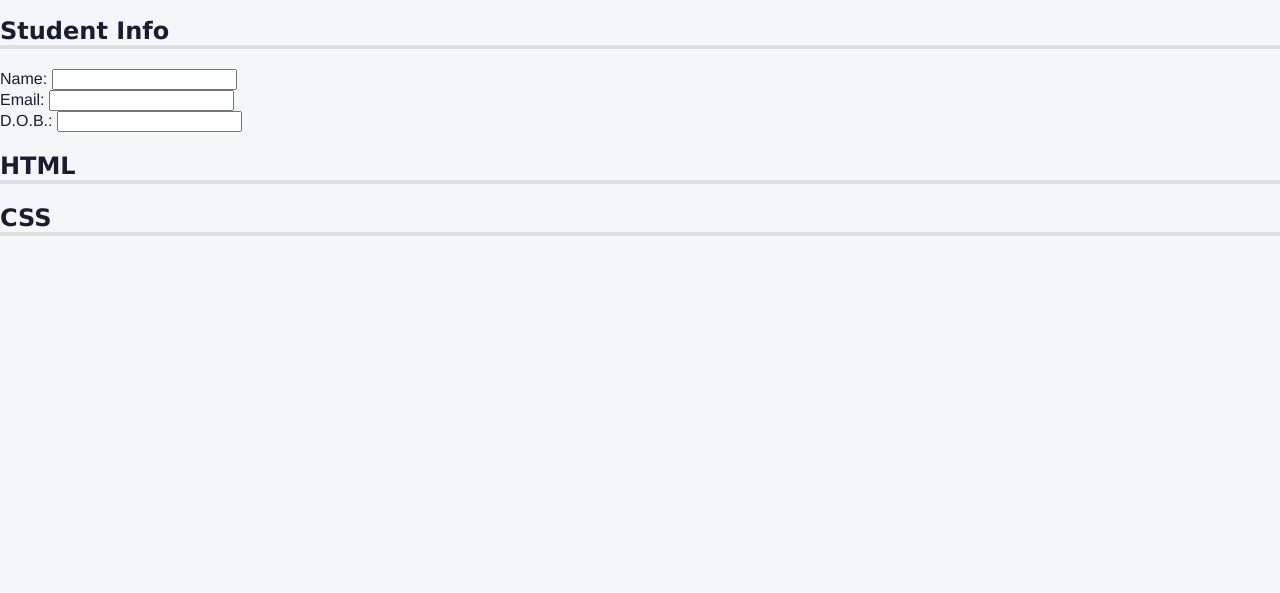
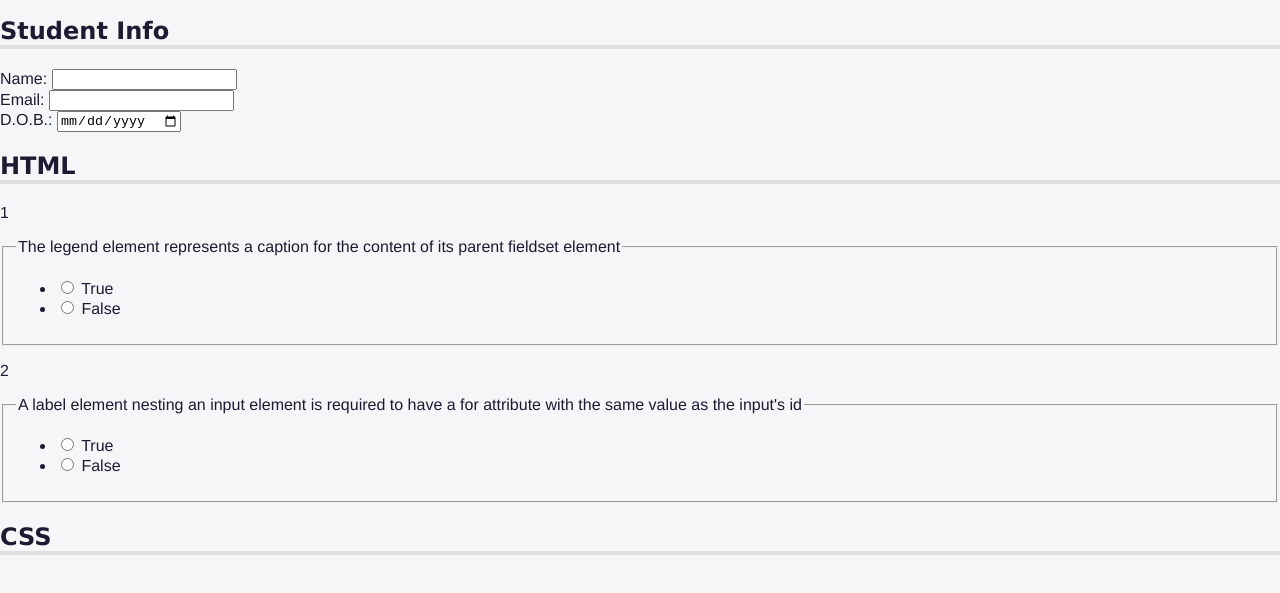
Before and after one commit to raulvillajr95/quiz, a plain HTML site: page index.html in a window 1280 px wide. Shown: the part 53-646 px from the top of the page. Drawn offline with Linux system fonts and the light colour scheme.

Commit message:
Pair up radio buttons

```diff
--- a/index.html
+++ b/index.html
@@ -4,9 +4,9 @@
     <meta charset="UTF-8">
     <meta http-equiv="X-UA-Compatible" content="IE=edge">
     <meta name="viewport" content="width=device-width, initial-scale=1.0">
-    <meta name="description" content="HTML, CSS, Quiz">
+    <meta name="description" content="freeCodeCamp Accessibility Quiz practice project">
     <link rel="stylesheet" href="styles.css">
-    <title>HTML & CSS Quiz</title>
+    <title>Accessibility Quiz</title>
   </head>
   <body>
     <header>
@@ -26,19 +26,59 @@
           <h2 id="student-info">Student Info</h2>
           <div class="info">
             <label for="student-name">Name:</label>
-            <input id="student-name" type="text">
+            <input id="student-name" type="text" name="student-name">
           </div>
           <div class="info">
             <label for="student-email">Email:</label>
-            <input id="student-email" type="text">
+            <input id="student-email" type="email" name="student-email">
           </div>
           <div class="info">
-            <label for="birth-date">D.O.B.:</label>
-            <input id="birth-date" type="text">
+            <label for="birth-date">D.O.B.:<span class="sr-only">(Date of Birth)</span></label>
+            <input id="birth-date" type="date" name="birth-date">
           </div>
         </section>
         <section role="region" aria-labelledby="html-questions">
           <h2 id="html-questions">HTML</h2>
+          <div class="question-block">
+            <p>1</p>
+            <fieldset class="question" name="html-question-one">
+              <legend>The legend element represents a caption for the content of its parent fieldset element</legend>
+              <ul class="answers-list">
+                <li>
+                  <label for="q1-a1">
+                    <input id="q1-a1" type="radio" value="true" name="q1">
+                    True
+                  </label>
+                </li>
+                <li>
+                  <label for="q1-a2">
+                    <input id="q1-a2" type="radio" value="false" name="q1">
+                    False
+                  </label>
+                </li>
+              </ul>
+            </fieldset>
+          </div>
+          <div class="question-block">
+            <p>2</p>
+            <fieldset class="question" name="html-question-two">
+              <legend>A label element nesting an input element is required to have a for attribute with the same value as the input's id</legend>
+              <ul class="answers-list">
+                <li>
+                  <label for="q2-a1">
+                    <input id="q2-a1" type="radio" value="true" name="q2">
+                    True
+                  </label>
+                </li>
+                <li>
+                  <label for="q2-a2">
+                    <input id="q2-a2" type="radio" value="false" name="q2">
+                    False
+                  </label>
+                </li>
+              </ul>
+            </fieldset>
+          </div>
         </section>
         <section role="region" aria-labelledby="css-questions">
           <h2 id="css-questions">CSS</h2>
--- a/styles.css
+++ b/styles.css
@@ -35,10 +35,23 @@ nav > ul {
   justify-content: space-evenly;
 }
 
-h1, h2 {
+h1,
+h2 {
   font-family: Verdana, Geneva, Tahoma, sans-serif;
 }
 
 h2 {
   border-bottom: 4px solid #dfdfe2;
 }
+
+.sr-only {
+  position: absolute;
+  width: 1px;
+  height: 1px;
+  padding: 0;
+  margin: -1px;
+  overflow: hidden;
+  clip: rect(0, 0, 0, 0);
+  white-space: nowrap;
+  border: 0;
+}
```
